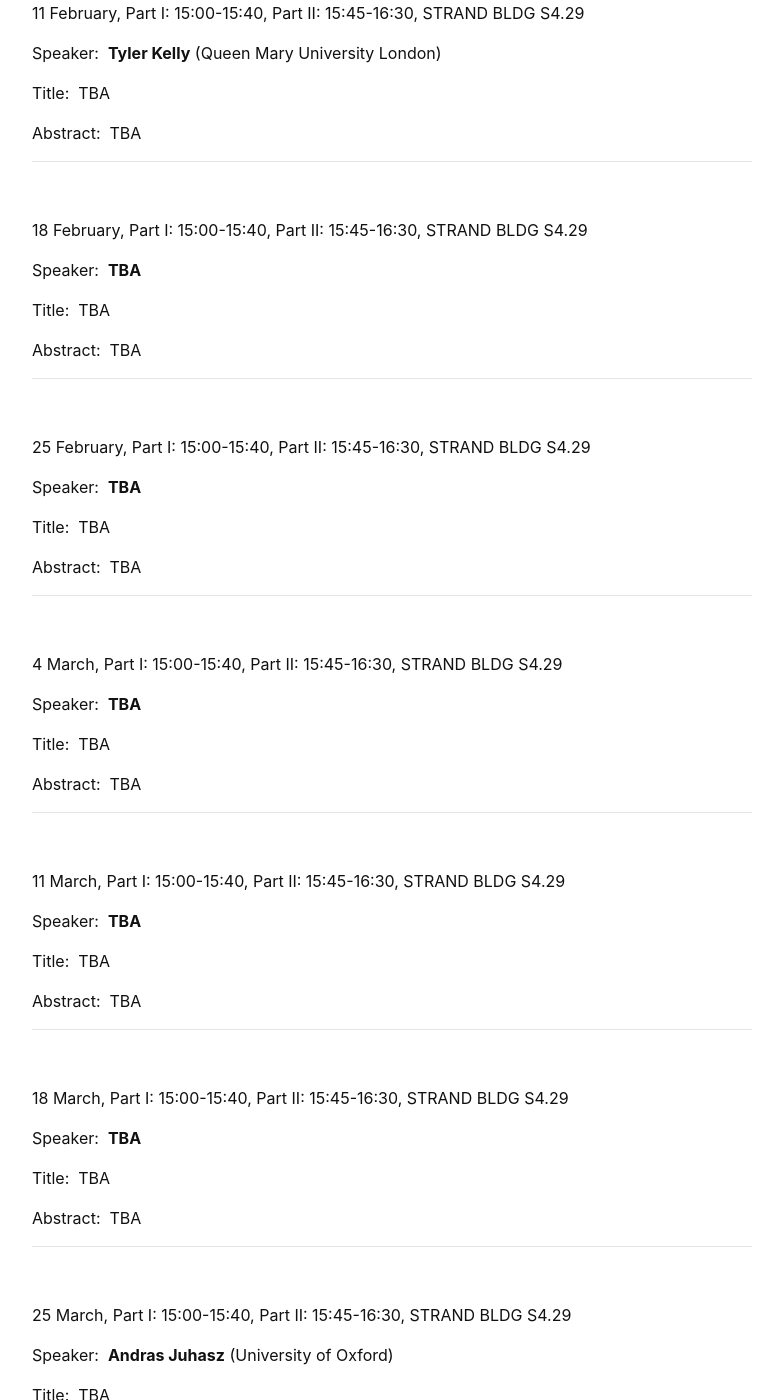
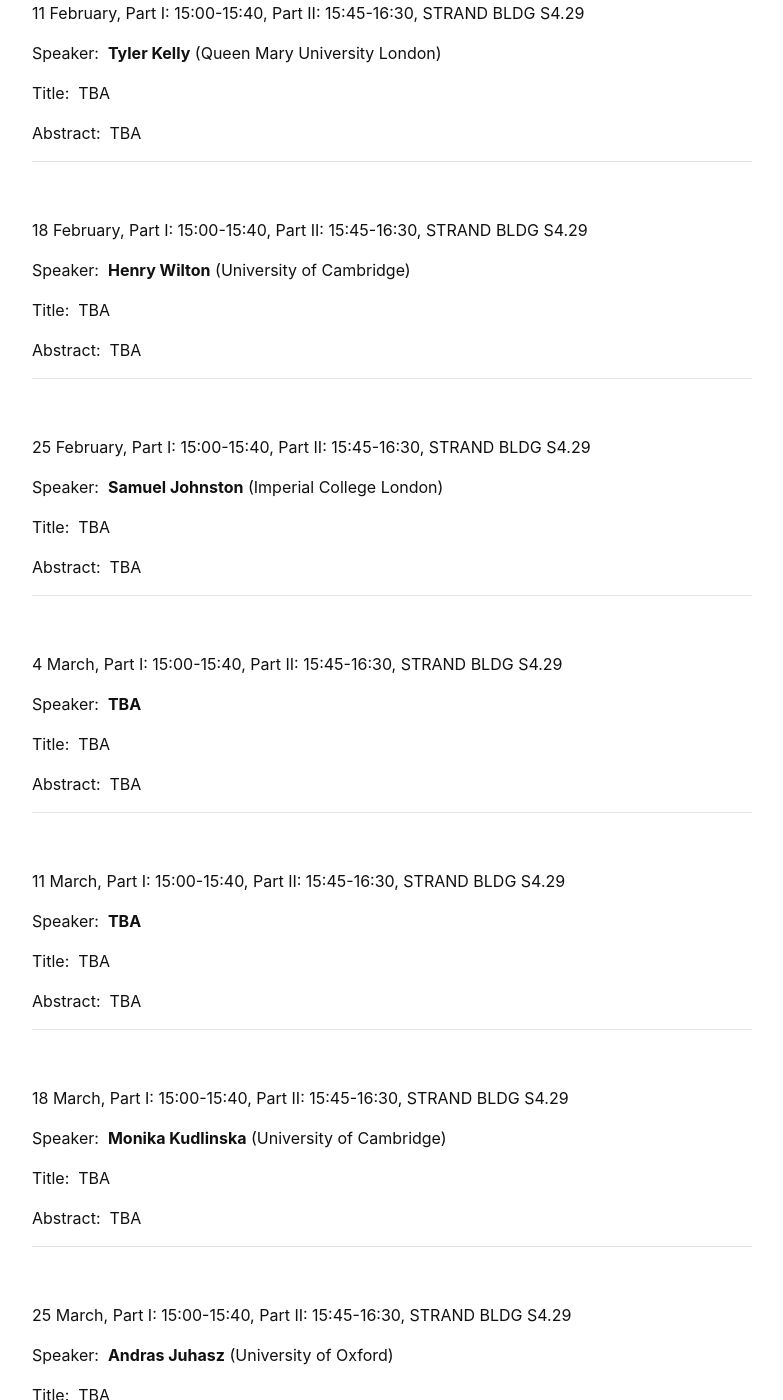
Before and after one commit to kcl-geometry-seminar/kcl-geometry-seminar.github.io, a Jekyll site: the page built from pages/index.md, in a window 1280 px wide and 1400 px high, scrolled down 1163 px. Shown: the whole window, without its empty margins (248-1031 px from the left). Built offline with Jekyll 4.4.1, drawn with Linux system fonts in a browser that asks for light colours; a script that is not in the unit is left out.

Commit message:
Update index.md
Added speakers' name

```diff
--- a/pages/index.md
+++ b/pages/index.md
@@ -60,7 +60,7 @@ Abstract:&nbsp; TBA
 
 18 February, Part I: 15:00-15:40, Part II: 15:45-16:30, STRAND BLDG S4.29
 
-Speaker:&nbsp; **TBA**
+Speaker:&nbsp; **Henry Wilton** (University of Cambridge)
 
 Title:&nbsp; TBA
 
@@ -71,7 +71,7 @@ Abstract:&nbsp; TBA
 
 25 February, Part I: 15:00-15:40, Part II: 15:45-16:30, STRAND BLDG S4.29
 
-Speaker:&nbsp; **TBA**
+Speaker:&nbsp; **Samuel Johnston** (Imperial College London)
 
 Title:&nbsp; TBA
 
@@ -104,7 +104,7 @@ Abstract:&nbsp; TBA
 
 18 March, Part I: 15:00-15:40, Part II: 15:45-16:30, STRAND BLDG S4.29
 
-Speaker:&nbsp; **TBA**
+Speaker:&nbsp; **Monika Kudlinska** (University of Cambridge)
 
 Title:&nbsp; TBA
 
```
